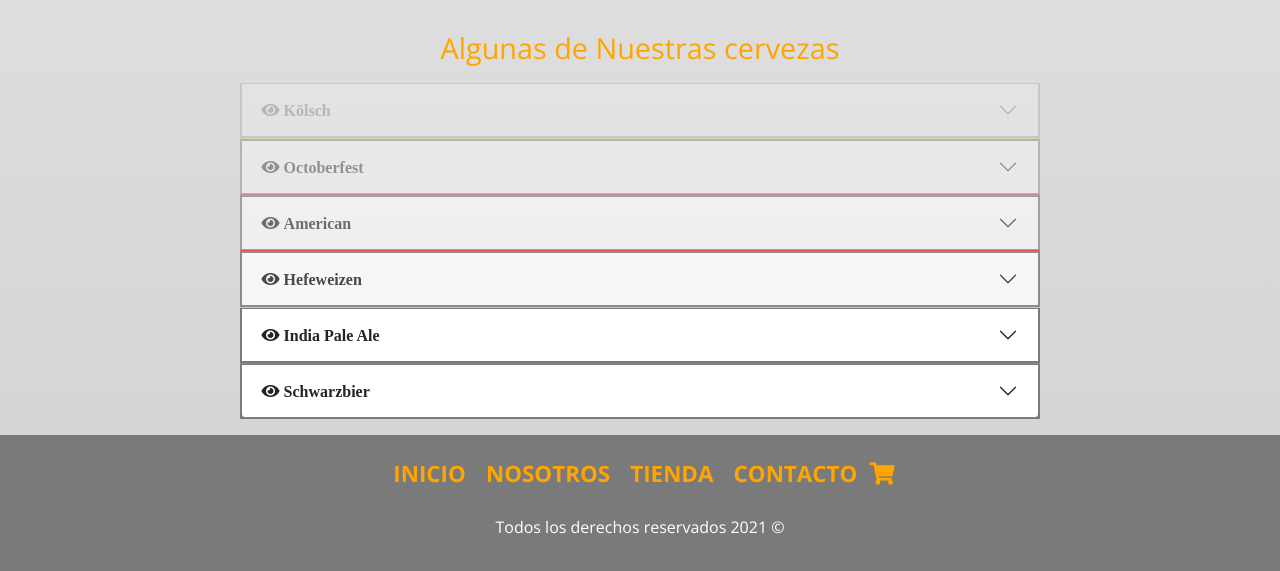
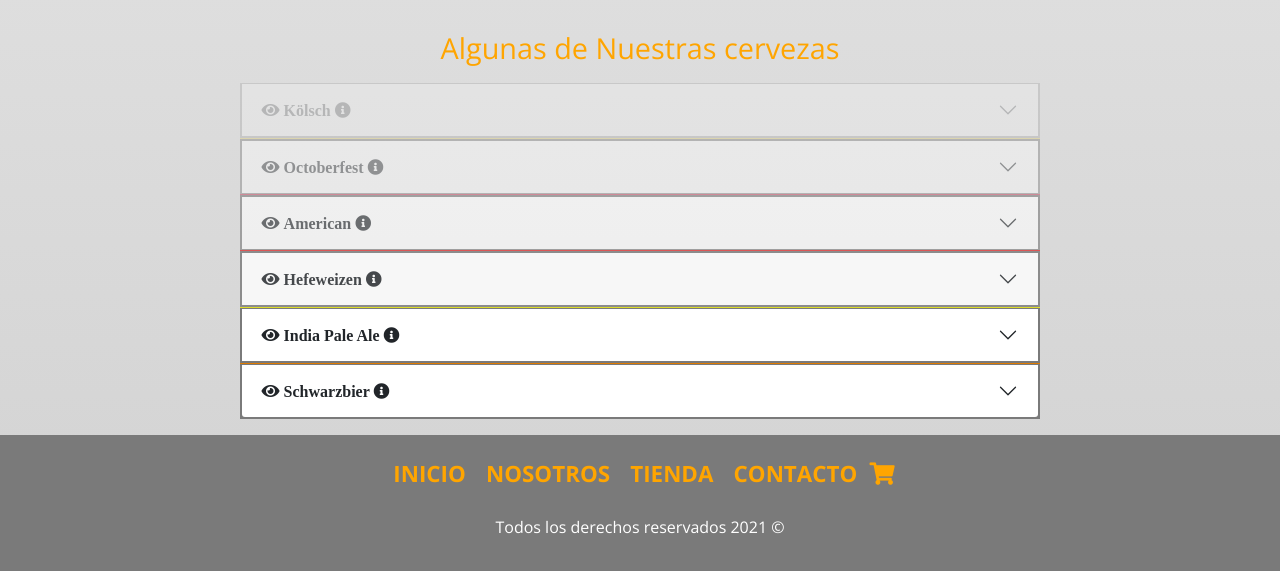
Before and after one commit to FabricioCapiglioni/CoderBeer-Capiglioni, a website: page Páginas/Nosotros.html in a window 1280 px wide. Shown: the part 2048-2619 px from the top of the page. Drawn offline with nearby package versions, Linux system fonts and the light colour scheme.

Commit message:
Agregué mas iconos al acordión

```diff
--- a/Páginas/Nosotros.html
+++ b/Páginas/Nosotros.html
@@ -122,7 +122,7 @@
                     <h2 class="accordion-header" id="flush-headingOne">
                         <button class="accordion-button collapsed" type="button" data-bs-toggle="collapse"
                             data-bs-target="#flush-collapseOne" aria-expanded="false" aria-controls="flush-collapseOne">
-                            <i class="fas fa-eye"> Kölsch</i>
+                            <i class="fas fa-eye"> Kölsch <i class="fas fa-info-circle"></i></i>
                         </button>
                     </h2>
                     <div id="flush-collapseOne" class="accordion-collapse collapse" aria-labelledby="flush-headingOne"
@@ -144,7 +144,7 @@
                     <h2 class="accordion-header" id="flush-headingTwo">
                         <button class="accordion-button collapsed" type="button" data-bs-toggle="collapse"
                             data-bs-target="#flush-collapseTwo" aria-expanded="false" aria-controls="flush-collapseTwo">
-                            <i class="fas fa-eye"> Octoberfest</i>
+                            <i class="fas fa-eye"> Octoberfest <i class="fas fa-info-circle"></i></i>
                         </button>
                     </h2>
                     <div id="flush-collapseTwo" class="accordion-collapse collapse" aria-labelledby="flush-headingTwo"
@@ -165,7 +165,7 @@
                         <button class="accordion-button collapsed" type="button" data-bs-toggle="collapse"
                             data-bs-target="#flush-collapseThree" aria-expanded="false"
                             aria-controls="flush-collapseThree">
-                            <i class="fas fa-eye"> American</i>
+                            <i class="fas fa-eye"> American <i class="fas fa-info-circle"></i></i>
                         </button>
                     </h2>
                     <div id="flush-collapseThree" class="accordion-collapse collapse"
@@ -186,7 +186,7 @@
                         <button class="accordion-button collapsed" type="button" data-bs-toggle="collapse"
                             data-bs-target="#flush-collapseFour" aria-expanded="false"
                             aria-controls="flush-collapseFour">
-                            <i class="fas fa-eye"> Hefeweizen</i>
+                            <i class="fas fa-eye"> Hefeweizen <i class="fas fa-info-circle"></i></i>
                         </button>
                     </h2>
                     <div id="flush-collapseFour" class="accordion-collapse collapse"
@@ -207,7 +207,7 @@
                         <button class="accordion-button collapsed" type="button" data-bs-toggle="collapse"
                             data-bs-target="#flush-collapseFive" aria-expanded="false"
                             aria-controls="flush-collapseFive">
-                            <i class="fas fa-eye"> India Pale Ale</i>
+                            <i class="fas fa-eye"> India Pale Ale <i class="fas fa-info-circle"></i></i>
                         </button>
                     </h2>
                     <div id="flush-collapseFive" class="accordion-collapse collapse"
@@ -229,7 +229,7 @@
                         <button class="accordion-button collapsed" type="button" data-bs-toggle="collapse"
                             data-bs-target="#flush-collapseSix" aria-expanded="false"
                             aria-controls="flush-collapseSix">
-                            <i class="fas fa-eye"> Schwarzbier</i>
+                            <i class="fas fa-eye"> Schwarzbier <i class="fas fa-info-circle"></i></i>
                         </button>
                     </h2>
                     <div id="flush-collapseSix" class="accordion-collapse collapse"
```
